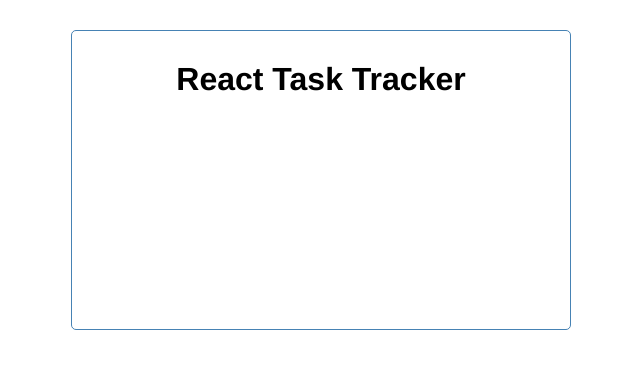
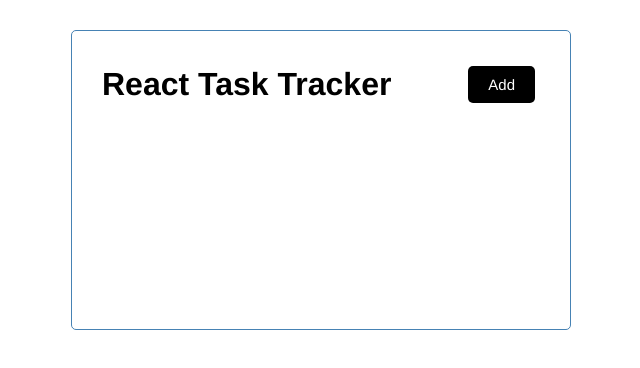
Before and after one commit to JDixon1995/Task-Tracker-App, a React (Create React App) app: page / in a window 1280 px wide. Shown: the top 368 px of the page, without its empty margins (319-959 px from the left). Built offline with nearby package versions, Linux system fonts and the light colour scheme.

Commit message:
added a btn and styling to header and btn.

```diff
--- a/src/components/Header.js
+++ b/src/components/Header.js
@@ -3,8 +3,9 @@
 const Header = ( {title} ) => {
     return (
         <div className='container'>
-            <header>
+            <header className='header'>
                     <h1>{title}</h1>
+                    <button className='btn'>Add</button>
                 </header>
         </div>
     )
--- a/src/index.css
+++ b/src/index.css
@@ -17,3 +17,24 @@
   padding: 30px;
   border-radius: 5px;
 }
+
+.header {
+  display: flex;
+  justify-content: space-between;
+  align-items: center;
+  margin-bottom: 20px;
+}
+
+.btn {
+  display: inline-block;
+  background: #000;
+  color: #fff;
+  border: none;
+  padding: 10px 20px;
+  margin: 5px;
+  border-radius: 5px;
+  cursor: pointer;
+  text-decoration: none;
+  font-size: 15px;
+  font-family: inherit;
+}
```
